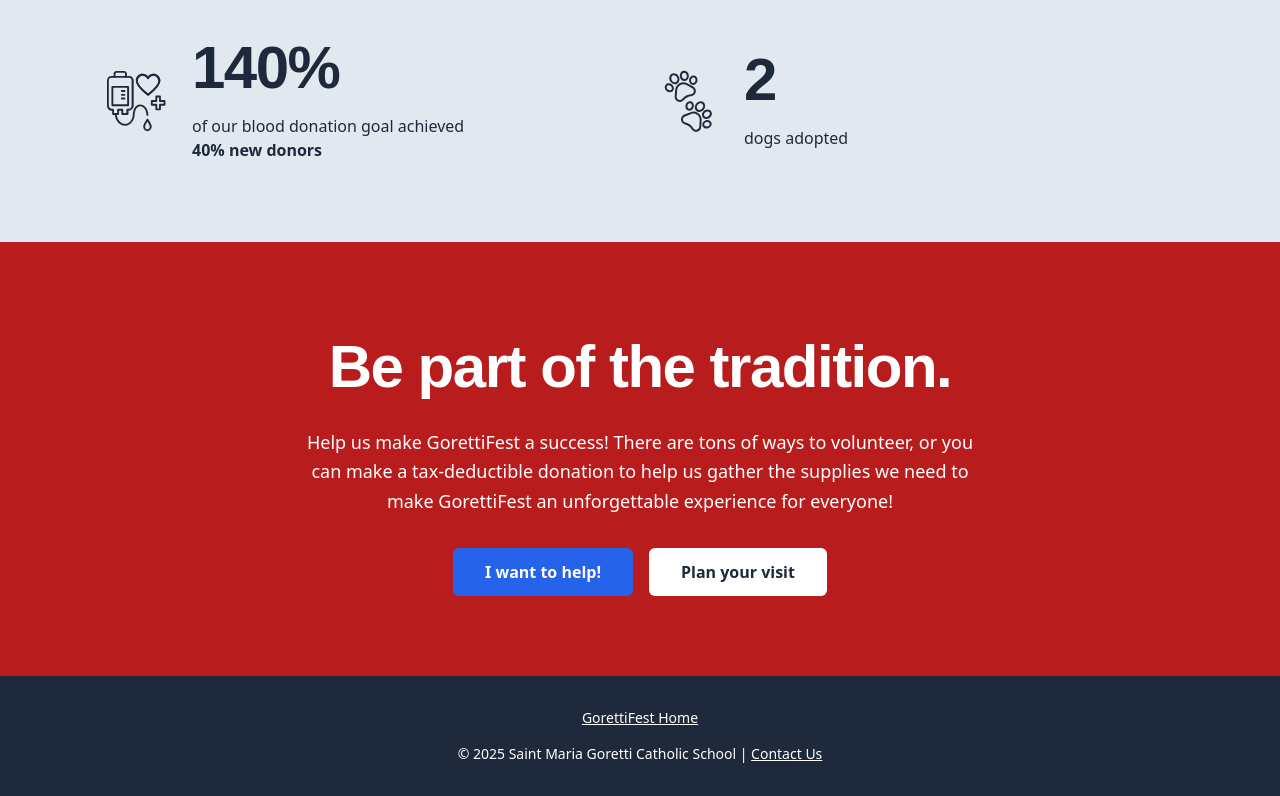
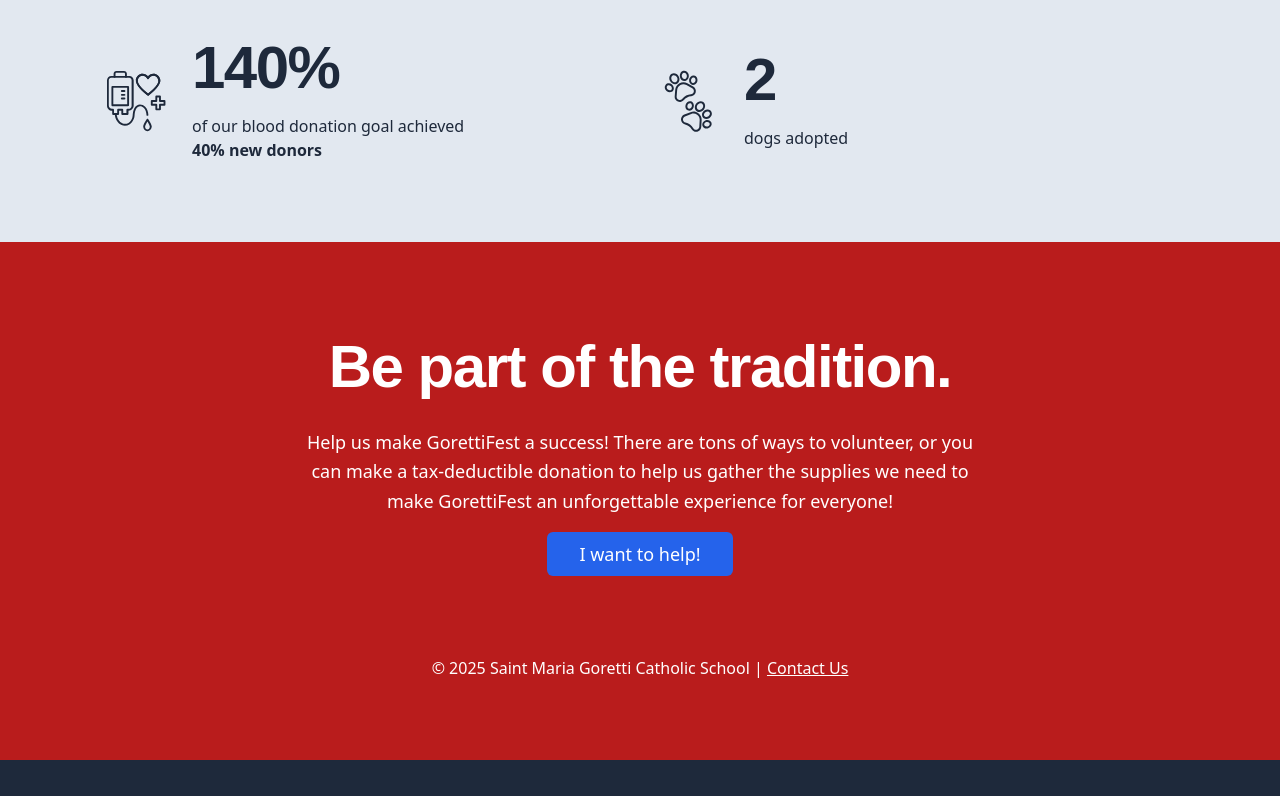
Before and after one commit to ktbartholomew/gorettifest.com, a Next.js app: page /about in a window 1280 px wide. Shown: the part 4203-4999 px from the top of the page. After the commit the page ends 4963 px from the top, so only its background shows below. Built offline with nearby package versions, Linux system fonts and the light colour scheme; a web font is replaced by a local one.

Commit message:
align about page footer and call to action with homepage

```diff
--- a/app/about/about.module.css
+++ b/app/about/about.module.css
@@ -91,7 +91,3 @@
 .foodBar span {
   @apply block h-full bg-red-700;
 }
-
-.action {
-  @apply inline-block rounded-md bg-blue-600 px-8 py-3 text-center font-bold text-white no-underline transition-colors hover:bg-blue-500 focus-visible:outline focus-visible:outline-2 focus-visible:outline-offset-4;
-}
--- a/app/about/page.tsx
+++ b/app/about/page.tsx
@@ -2,6 +2,8 @@
 import Image from "next/image";
 import Link from "next/link";
 import { HeaderNav } from "@/components/header-nav";
+import { Footer } from "@/components/footer";
+import { Button } from "@/components/button";
 import festivalPhoto from "@/public/img/IMG03058.jpg";
 import aerialPhoto from "./gorettifest-aerial.jpg";
 import styles from "./about.module.css";
@@ -301,32 +303,17 @@
               gather the supplies we need to make GorettiFest an unforgettable
               experience for everyone!
             </p>
-            <div className="mt-8 flex flex-wrap justify-center gap-4">
-              <Link href="/volunteer" className={styles.action}>
-                I want to help!
+            <p className="mb-0 text-lg text-center">
+              <Link href="/volunteer">
+                <Button>I want to help!</Button>
               </Link>
-              <Link
-                href="/#visit"
-                className="inline-block rounded-md bg-white px-8 py-3 font-bold text-slate-800 no-underline transition-colors hover:bg-slate-200"
-              >
-                Plan your visit
-              </Link>
-            </div>
+            </p>
+          </div>
+          <div className="px-6 pb-12 md:px-10 md:pb-20">
+            <Footer className="mt-0" />
           </div>
         </section>
       </main>
-      <footer className="bg-slate-800 px-6 py-8 text-center text-sm text-white">
-        <Link href="/" className="text-white">
-          GorettiFest Home
-        </Link>
-        <p className="mb-0">
-          &copy; {new Date().getFullYear()} Saint Maria Goretti Catholic School
-          |{" "}
-          <a className="text-white" href="mailto:questions@gorettifest.com">
-            Contact Us
-          </a>
-        </p>
-      </footer>
     </div>
   );
 }
--- a/app/page.tsx
+++ b/app/page.tsx
@@ -2,6 +2,7 @@
 import schoolPhoto from "@/public/img/IMG09696.jpg";
 import styles from "@/components/sections/sections.module.css";
 import { HeaderNav } from "@/components/header-nav";
+import { Footer } from "@/components/footer";
 import { PageSection } from "@/components/page-section";
 import { Button } from "@/components/button";
 import Link from "next/link";
@@ -138,13 +139,7 @@
             </div>
           </div>
         </div>
-        <div className="text-center mt-8">
-          &copy; {new Date().getFullYear()} Saint Maria Goretti Catholic School
-          |{" "}
-          <a className="text-white" href="mailto:questions@gorettifest.com">
-            Contact Us
-          </a>
-        </div>
+        <Footer />
       </PageSection>
       <script
         type="application/ld+json"
--- /dev/null
+++ b/components/footer.tsx
@@ -0,0 +1,11 @@
+export function Footer({ className = "mt-8" }: { className?: string }) {
+  return (
+    <footer className={`${className} text-center text-base text-white`}>
+      &copy; {new Date().getFullYear()} Saint Maria Goretti Catholic School
+      |{" "}
+      <a className="text-white" href="mailto:questions@gorettifest.com">
+        Contact Us
+      </a>
+    </footer>
+  );
+}
```
